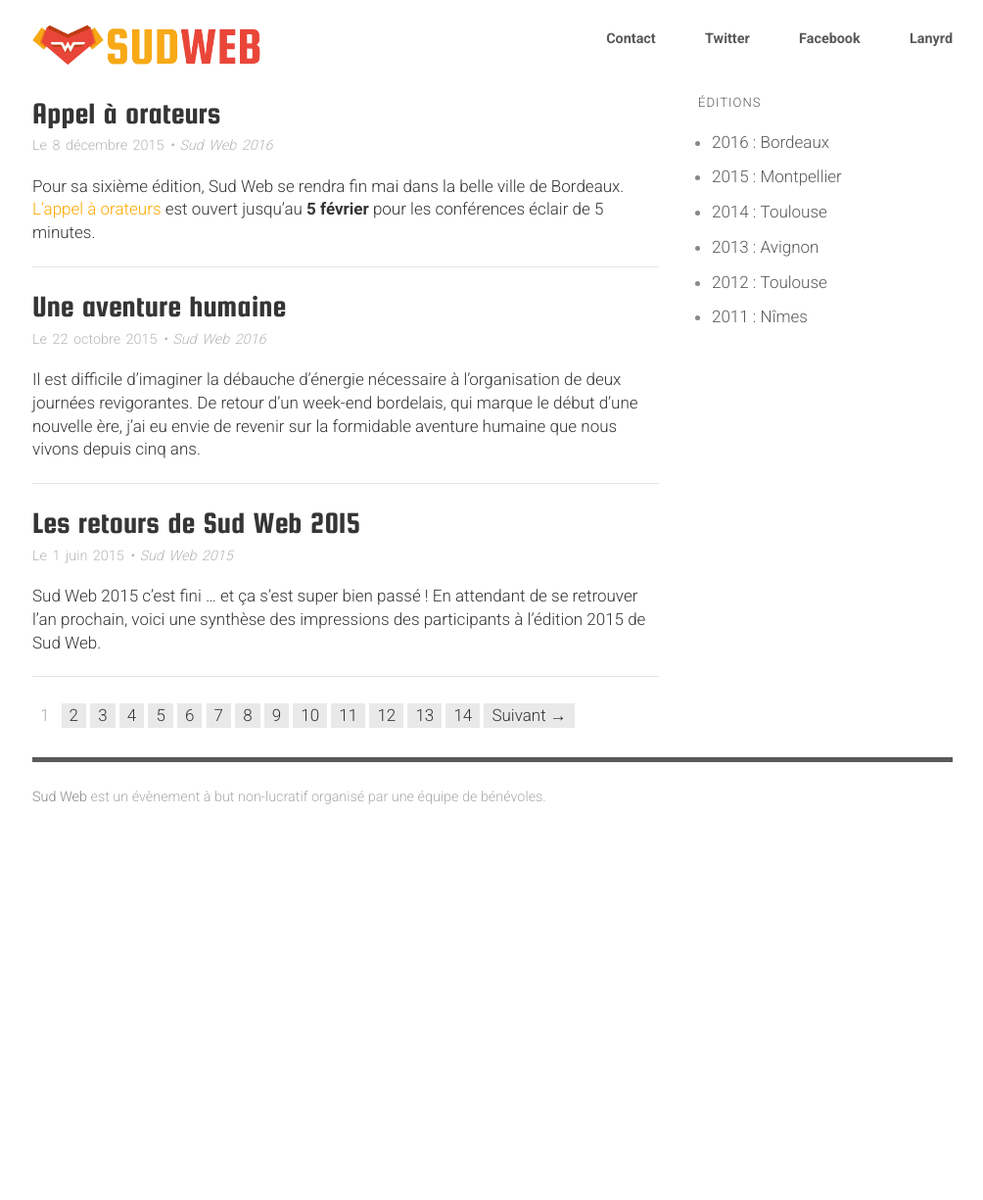
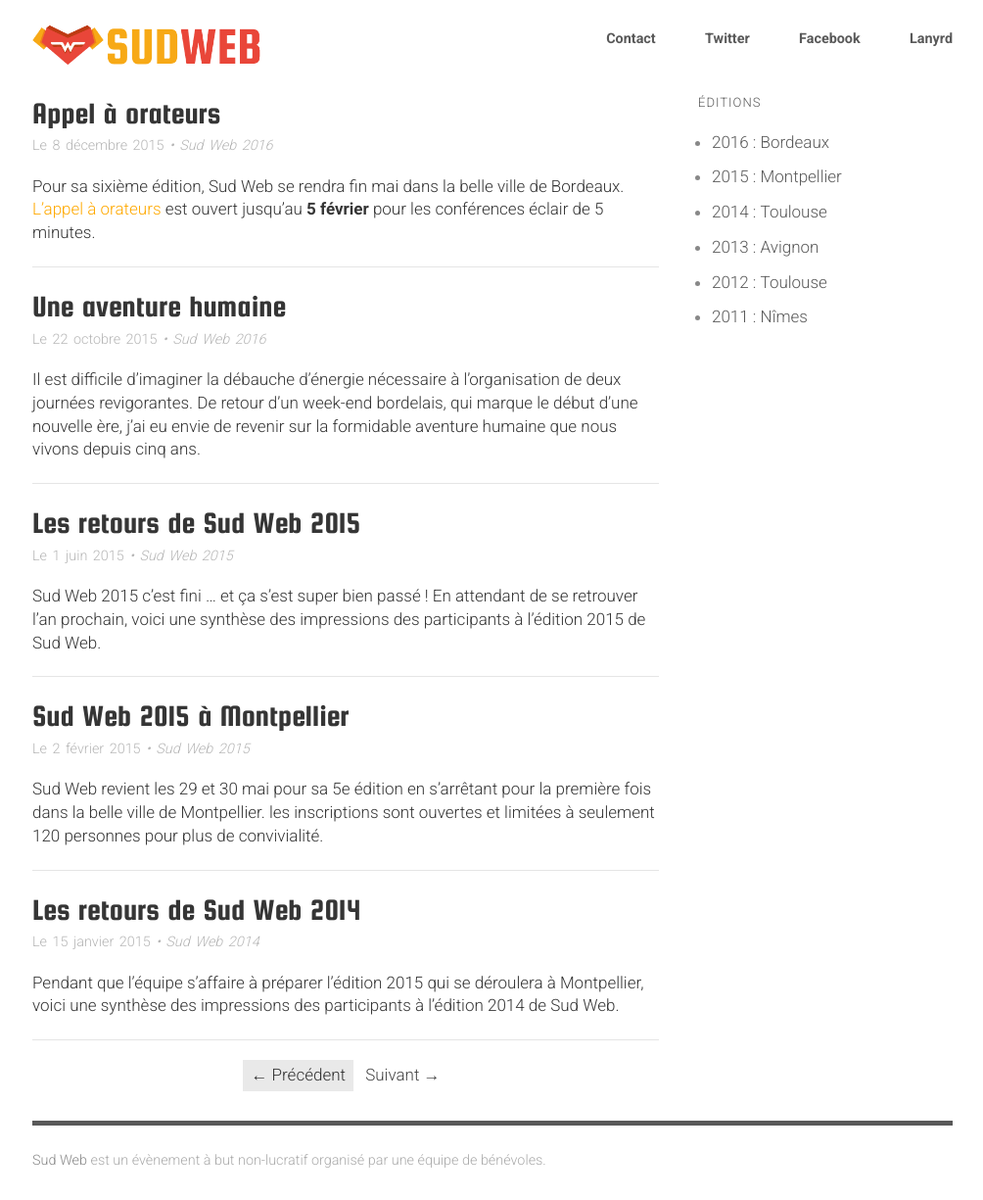
Before and after one commit to sudweb/blog, a Jekyll site: the page built from index.html, in a window 1280 px wide. Shown: the whole page at 98% size, without its empty margins (137-1141 px from the left). Built offline with Jekyll 4.4.1, drawn with Linux system fonts in a browser that asks for light colours; the list of posts is cut into pages by our own code; before the commit the page ends 900 px from its top, so only the background shows below that.

Commit message:
simpler pagination

```diff
--- a/_config.yml
+++ b/_config.yml
@@ -3,7 +3,7 @@
 description: Les actualités de la conférence web itinérante du sud de la France.
 baseurl: /blog
 permalink: /:categories/:title/
-paginate: 3
+paginate: 5
 paginate_path: "/page/:num/"
 timezone: Europe/Paris
 
--- a/css/main.scss
+++ b/css/main.scss
@@ -825,30 +825,27 @@
   background: #353535;
 }
 
-/* Archive/search pagination and comment pagination
+/* Archive/search pagination
 -------------------------------------------------------------- */
-.comment-navigation { margin-bottom: 1.692307em; }
 .pagination.loop-pagination {
-  float: left;
-  clear: both;
+  text-align: center;
   margin-top: 7px;
 }
-.pagination .page-numbers, .comment-navigation .page-numbers {
+.pagination .page-numbers {
   display: inline-block;
   padding: 4px 8px;
   margin: 0;
-  line-height: 1em;
   color: #444;
 }
-.pagination a.page-numbers, .comment-navigation a.page-numbers {
+.pagination a.page-numbers {
   color: #333;
   background: #e9e9e9;
 }
-.pagination a:hover, .comment-navigation a:hover {
+.pagination a:hover {
   color: #fff;
   background: #555;
 }
-.pagination .current, .comment-navigation .current { color: #aaa; }
+.pagination .current { color: #aaa; }
 
 /* Sidebar after singular posts
 -------------------------------------------------------------- */
--- a/index.html
+++ b/index.html
@@ -11,22 +11,19 @@
   </div>
 
   <nav class="pagination loop-pagination">
-    {% if paginator.previous_page %}
-    <a href="{{ paginator.previous_page_path | prepend: site.baseurl | replace: 'index.html', '' }}" class="prev page-numbers">&larr; Précédent</a>
+  {% if paginator.next_page %}
+    <a class="prev page-numbers" href="{{ site.baseurl }}/page/{{paginator.next_page}}">&larr; Précédent</a>
+  {% else %}
+    <span class="prev page-numbers">&larr; Précédent</span>
+  {% endif %}
+  {% if paginator.previous_page %}
+    {% if paginator.page == 2 %}
+      <a class="next page-numbers" href="{{ site.baseurl }}/">Suivant &rarr;</a>
+    {% else %}
+      <a class="next page-numbers" href="{{ site.baseurl }}/page/{{paginator.previous_page}}">Suivant &rarr;</a>
     {% endif %}
-
-    {% for page in (1..paginator.total_pages) %}
-      {% if page == paginator.page %}
-        <span class='page-numbers current'>{{ page }}</span>
-      {% elsif page == 1 %}
-        <a href="{{ site.baseurl }}/" class='page-numbers'>{{ page }}</a>
-      {% else %}
-        <a href="{{ site.paginate_path | prepend: site.baseurl | replace: '//', '/' | replace: ':num', page }}" class='page-numbers'>{{ page }}</a>
-      {% endif %}
-    {% endfor %}
-
-    {% if paginator.next_page %}
-    <a href="{{ paginator.next_page_path | prepend: site.baseurl }}" class="next page-numbers">Suivant &rarr;</a>
-    {% endif %}
+  {% else %}
+    <span class="next page-numbers">Suivant &rarr;</span>
+  {% endif %}
   </nav>
 </div>
```
